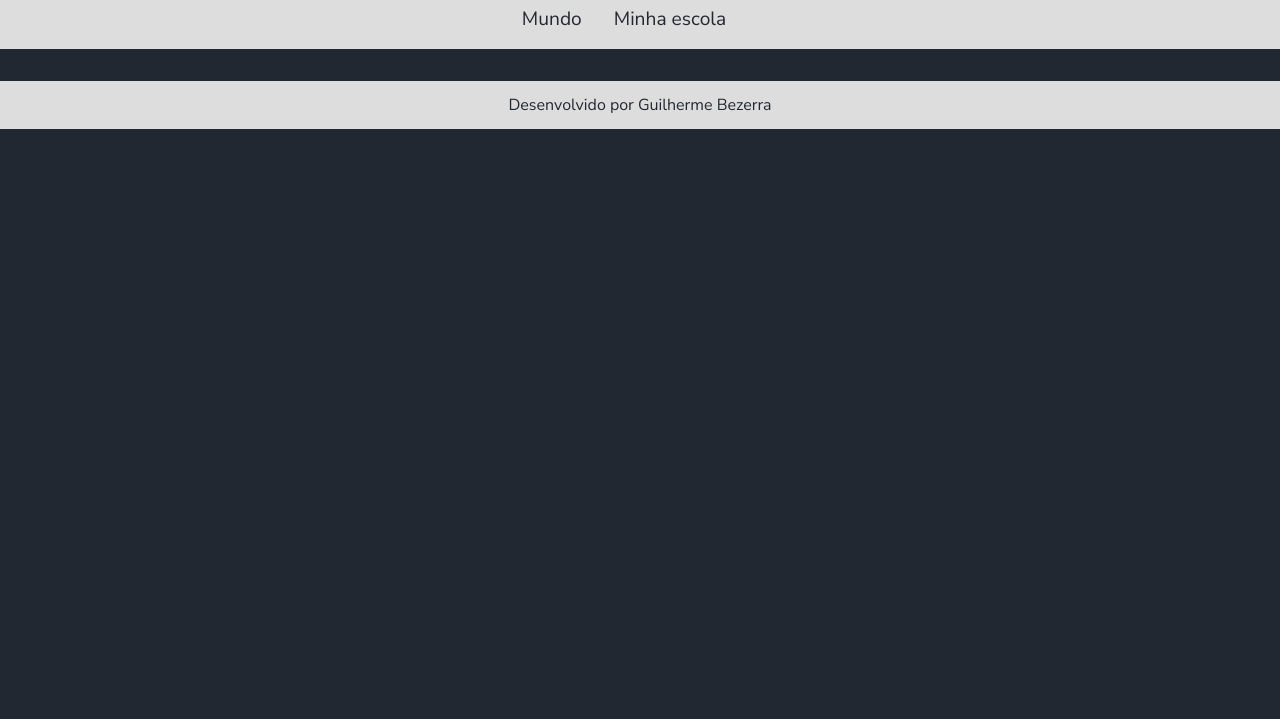
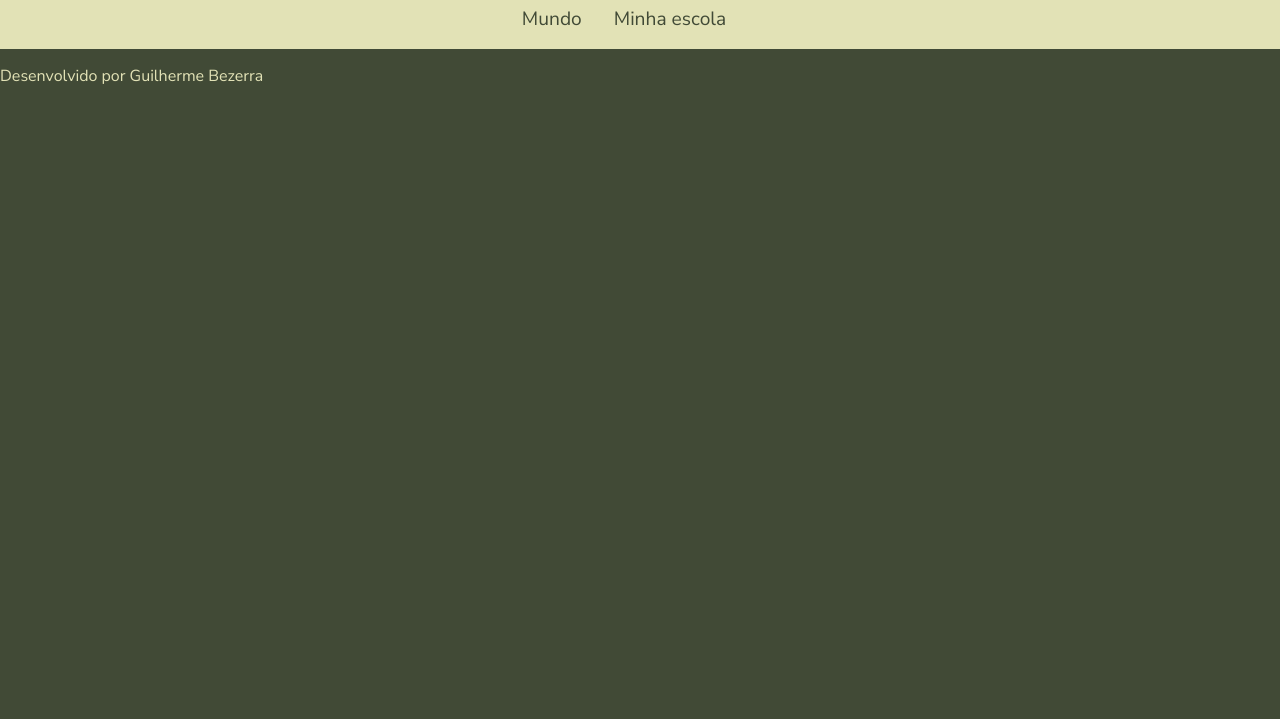
Before and after one commit to guiwbezerra/Ci-ncia-de-dados, a plain HTML site: page index.html in a window 1280 px wide. Shown: the part 81-800 px from the top of the page. Drawn offline with Linux system fonts and the light colour scheme.

Commit message:
Add files via upload

```diff
--- a/style.css
+++ b/style.css
@@ -1,9 +1,9 @@
 @import url('https://fonts.googleapis.com/css2?family=Nunito+Sans:ital,opsz,wght@0,6..12,200..1000;1,6..12,200..1000&display=swap');
 
 :root {
-    --bg-color: #222831;
-    --primary-color: #DDDDDD;
-    --secondary-color: #F05454;
+    --bg-color: #414a36;
+    --primary-color: #E2E2B6;
+    --secondary-color: #6EACDA;
     --font: "Nunito Sans", sans-serif;
 }
 
@@ -45,14 +45,3 @@ nav a:hover {
     transform: scale(0.90);
     transition: transform 0.1s;
 }
-
-footer {
-    display: flex;
-    align-items: center;
-    justify-content: center;
-    background-color: var(--primary-color);
-    color: var(--bg-color);
-    width: 100%;
-    height: 3rem;
-    margin-top: 2rem;
-}
```
